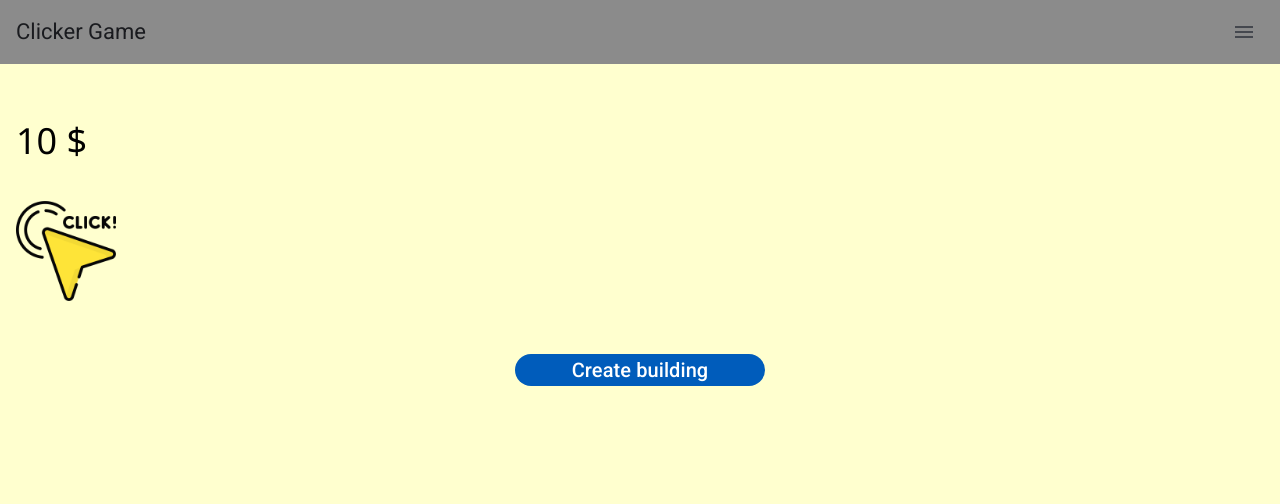
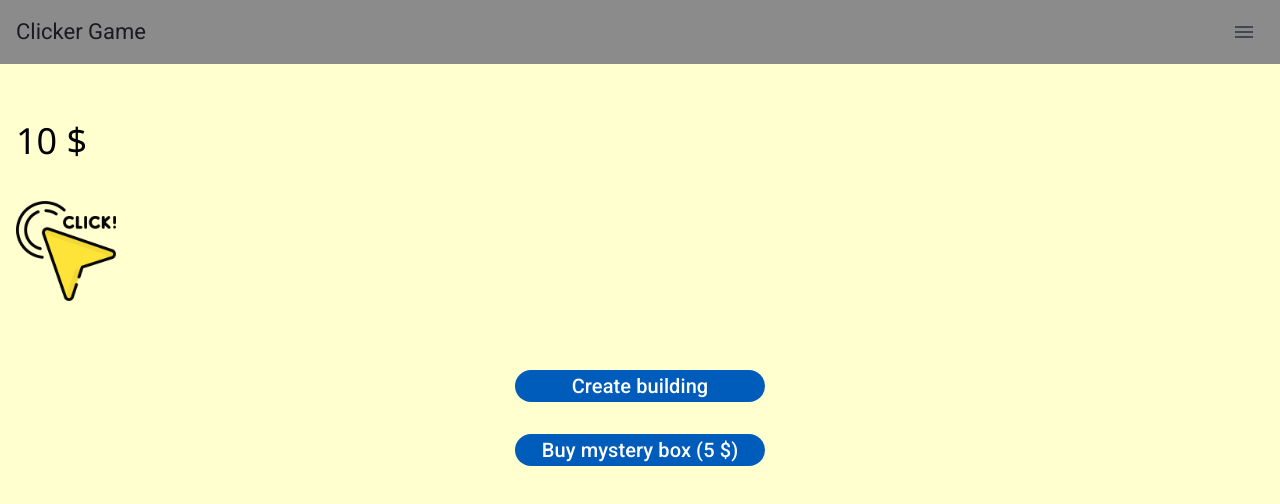
Before and after one commit to GergelyDobo/PWA-25-26-1, an Angular app: page /main in a window 1280 px wide. Shown: the top 504 px of the page. Built offline with nearby package versions, Linux system fonts and the light colour scheme.

Commit message:
Box vásárlásának és eladásának elõkészítése

```diff
--- /dev/null
+++ b/src/app/main-page/box/box.component.html
@@ -0,0 +1,6 @@
+<img [src]="box.image">
+<h3>{{ box.title }}</h3>
+<p>{{ box.category }}</p>
+<p>{{ box.price| formatMoney }}</p>
+<button mat-flat-button
+  (click)="sellBox.emit()">Sell ({{ box.price | formatMoney }})</button>
--- /dev/null
+++ b/src/app/main-page/box/box.component.scss
@@ -0,0 +1,21 @@
+:host {
+    padding: 1rem;
+    border: 1px solid black;
+    border-radius: 1rem;
+    position: relative;
+    background-color: white;
+
+    & > :not(button) {
+        width: fit-content;
+    }
+}
+
+img {
+    aspect-ratio: 1;
+    max-width: 200px;
+    float: right;
+}
+
+button {
+    width: 100%;
+}
--- /dev/null
+++ b/src/app/main-page/box/box.ts
@@ -0,0 +1,7 @@
+export interface Box{
+  id: number,
+  title:string,
+  category: string;
+  image: string
+  price: number;
+}
--- a/src/app/main-page/main-page.component.html
+++ b/src/app/main-page/main-page.component.html
@@ -17,6 +17,14 @@
   ></app-building>
   }
 </div>
+
+<div class="box-container">
+  @if( box$ | async; as box ){
+    <app-box [box]="box" (sellBox)="sellBox(box.price)"></app-box>
+  }
+</div>
+
+
 <button
   mat-flat-button
   class="create"
@@ -25,3 +33,12 @@
 >
   Create building
 </button>
+
+<button
+  mat-flat-button
+  color="accent"
+  class="buy"
+  (click)="buyBox()"
+>
+  Buy mystery box ({{ boxPrice | formatMoney }})
+</button>
--- a/src/app/main-page/main-page.component.scss
+++ b/src/app/main-page/main-page.component.scss
@@ -18,7 +18,14 @@ img {
   gap: 1rem;
 }
 
-button.create {
+.box-container{
+  display: grid;
+  grid-template-columns: repeat(auto-fill, 25rem);
+  gap: 1rem;
+  margin: 1rem 0;
+}
+
+button.create, button.buy {
   display: block;
   margin: 2rem auto 0;
   width: max(20%, 10rem);
--- a/src/app/main-page/main-page.component.ts
+++ b/src/app/main-page/main-page.component.ts
@@ -1,11 +1,15 @@
+import { AsyncPipe } from '@angular/common';
 import { Component } from '@angular/core';
+import { MatButton } from '@angular/material/button';
+import { Router } from '@angular/router';
+import { Observable } from 'rxjs';
 import { Building } from '../shared/building';
-import { ManagementService } from '../shared/management.service';
 import { ClickToEarnDirective } from '../shared/click-to-earn.directive';
 import { FormatMoneyPipe } from '../shared/format-money.pipe';
+import { ManagementService } from '../shared/management.service';
+import { Box } from './box/box';
+import { BoxComponent } from './box/box.component';
 import { BuildingComponent } from './building/building.component';
-import { Router } from '@angular/router';
-import { MatButton } from '@angular/material/button';
 
 @Component({
   selector: 'app-main-page',
@@ -14,19 +18,34 @@ import { MatButton } from '@angular/material/button';
     FormatMoneyPipe,
     ClickToEarnDirective,
     MatButton,
+    BoxComponent,
+    AsyncPipe
   ],
   templateUrl: './main-page.component.html',
   styleUrl: './main-page.component.scss',
 })
 export class MainPageComponent {
   public money = 10;
+  public boxPrice = 5;
   public readonly buildings: Building[];
+  protected box$: Observable<Box | undefined>;
 
   constructor(
     private managementService: ManagementService,
     private router: Router
   ) {
     this.buildings = this.managementService.buildings;
+    this.box$ = this.managementService.box$;
+  }
+
+    public buyBox():void{
+    this.managementService.buyBox();
+    this.money -= this.boxPrice;
+  }
+
+  public sellBox(price: number):void{
+    this.managementService.sellBox();
+    this.money += price;
   }
 
   public createBuilding() {
--- a/src/app/shared/management.service.ts
+++ b/src/app/shared/management.service.ts
@@ -1,4 +1,6 @@
 import { Injectable } from '@angular/core';
+import { Observable, of } from 'rxjs';
+import { Box } from '../main-page/box/box';
 import { Building } from './building';
 
 @Injectable({
@@ -9,8 +11,18 @@ export class ManagementService {
   private readonly objectStoreName = 'buildings';
   public readonly buildings: Building[] = [];
 
+  public box$: Observable<Box | undefined> = of(undefined);
+
   constructor() {
     this.initIndexedDB();
+  }
+
+  public buyBox(): void{
+    // TODO
+  }
+
+  public sellBox():void{
+    // TODO
   }
 
   public createBuilding(name: string, income: number, price: number): boolean {
```
Also changed, not shown: src/app/main-page/box/box.component.ts (added, +15 -0 lines).
